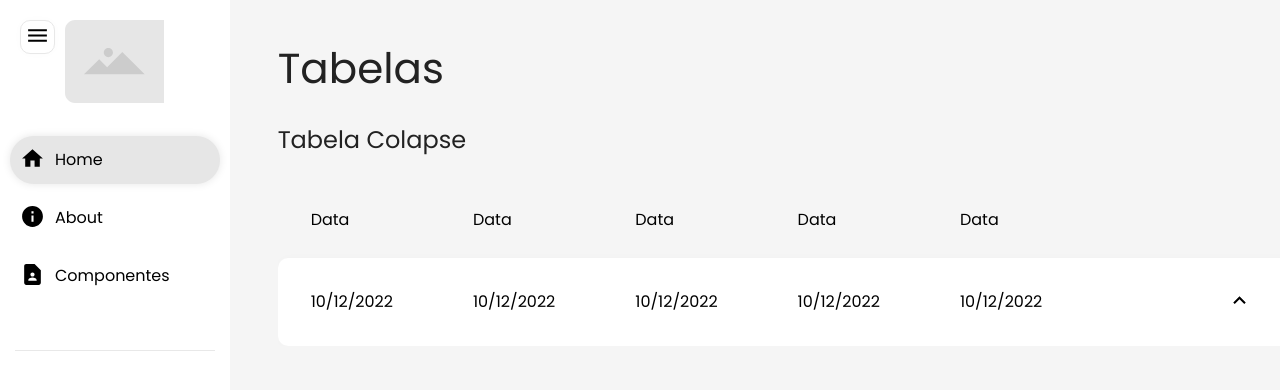
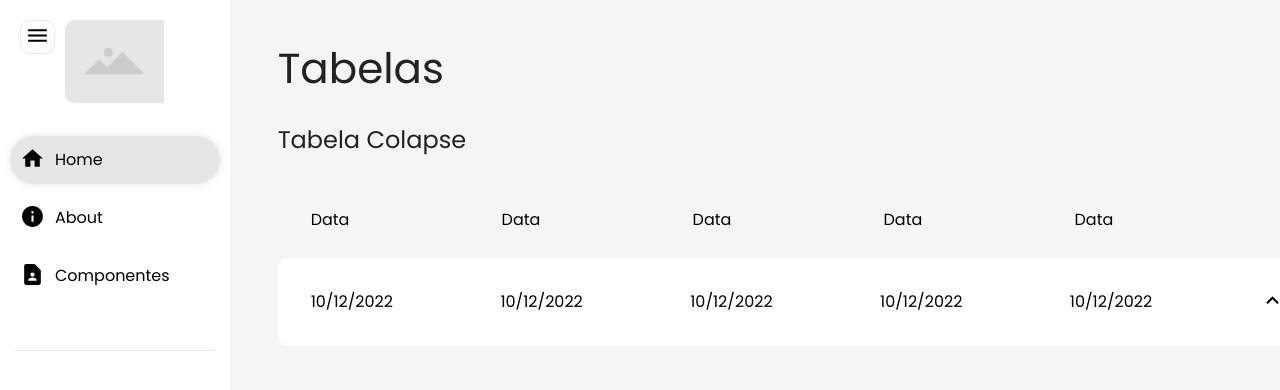
Before and after one commit to gaabscps/ReactComponents, a React (Create React App) app: page /contact/collapsetable in a window 1280 px wide. Shown: the top 390 px of the page. Built offline with nearby package versions, Linux system fonts and the light colour scheme.

Commit message:
⚡️ CollapseTable Ajuste no grid das tabelas

```diff
--- a/src/Components/CollapseTable/index.tsx
+++ b/src/Components/CollapseTable/index.tsx
@@ -105,14 +105,13 @@ any) => {
               <div
                 style={{
                   gridTemplateColumns:
-                    "repeat(" + (containerDatas.length + 1) + ", 1fr)",
+                    "repeat(" + containerDatas.length + ", 10fr) 1fr",
                 }}
                 className="containerTitle minWidth-full"
               >
                 {containerDatas.map((container: any, index: any) => (
                   <div style={{ width: "100px" }}>{container.title}</div>
                 ))}
-
                 <div className="containerArrow"></div>
               </div>
             )}
@@ -123,7 +122,7 @@ any) => {
               }}
               style={{
                 gridTemplateColumns:
-                  "repeat(" + (containerDatas.length + 1) + ", 1fr)",
+                  "repeat(" + containerDatas.length + ", 10fr) 1fr",
               }}
               className="collapseTable-container action-icon containerTitle minWidth-full"
             >
@@ -155,7 +154,7 @@ any) => {
           <div
             style={{
               gridTemplateColumns:
-                "repeat(" + (containerDatas.length + 1) + ", 1fr)",
+                "repeat(" + containerDatas.length + ", 10fr) 1fr",
             }}
             id="collapseTable"
             className={`fastTransition
--- a/src/Components/CollapseTable/styles/collapseTable.scss
+++ b/src/Components/CollapseTable/styles/collapseTable.scss
@@ -28,7 +28,7 @@
 
 .containerArrow {
   justify-self: end;
-  padding: 0 33px;
+  // padding: 0 33px;
 }
 .containerTitle {
   display: grid;
@@ -47,11 +47,6 @@
   font-weight: 400;
   font-size: 12px;
   color: #222222;
-}
-
-.containerArrow {
-  justify-self: end;
-  padding: 0 33px;
 }
 
 .collapse {
```
